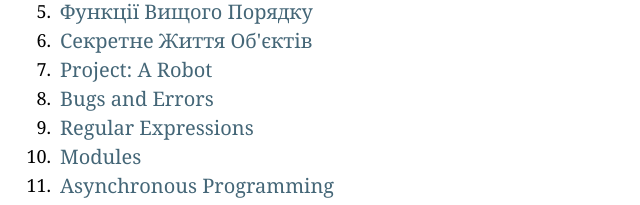
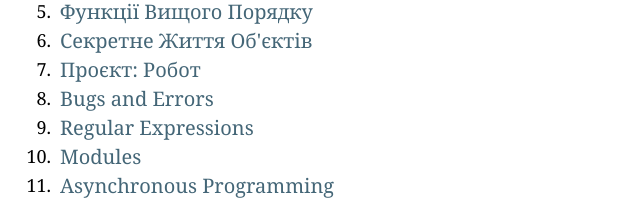
Before and after one commit to xJSx/EloquentJavaScriptUA, a plain HTML site: page index.html in a window 1280 px wide. Shown: the part 257-462 px from the top of the page, 640-1280 px from the left. Drawn offline with Linux system fonts and the light colour scheme; a web font is replaced by a local one.

Commit message:
Update index.html

```diff
--- a/index.html
+++ b/index.html
@@ -80,7 +80,8 @@
     </li><li><a href="https://eloquentjavascript.net/05_higher_order.html">Функції Вищого Порядку</a>
     <!--</li><li><a href="https://eloquentjavascript.net/06_object.html">The Secret Life of Objects</a>-->
     </li><li><a href="https://eloquentjavascript.net/06_object.html">Секретне Життя Об'єктів</a>
-    </li><li><a href="https://eloquentjavascript.net/07_robot.html">Project: A Robot</a>
+    <!--</li><li><a href="https://eloquentjavascript.net/07_robot.html">Project: A Robot</a>-->
+    </li><li><a href="https://eloquentjavascript.net/07_robot.html">Проєкт: Робот</a>
     </li><li><a href="https://eloquentjavascript.net/08_error.html">Bugs and Errors</a>
     </li><li><a href="https://eloquentjavascript.net/09_regexp.html">Regular Expressions</a>
     </li><li><a href="https://eloquentjavascript.net/10_modules.html">Modules</a>
```
